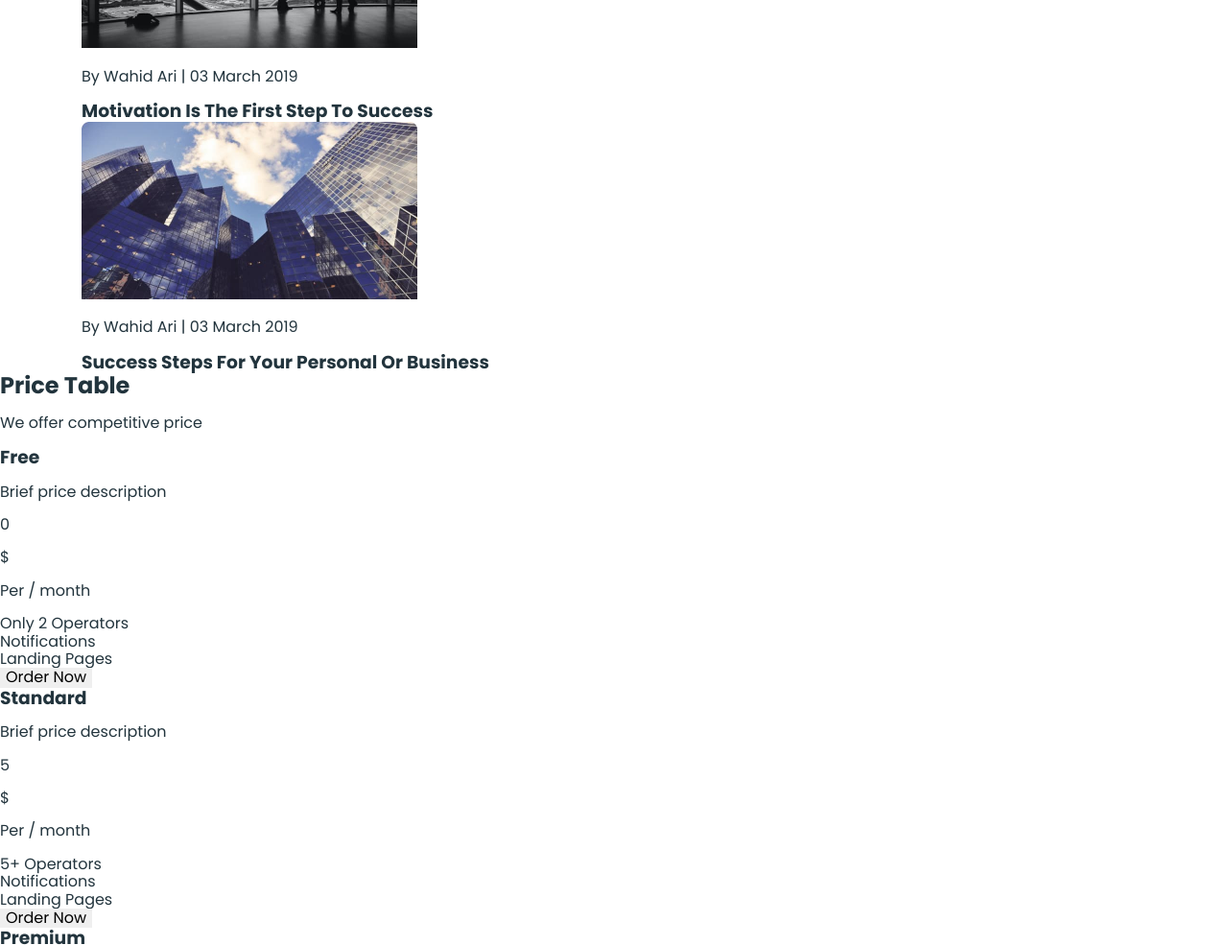
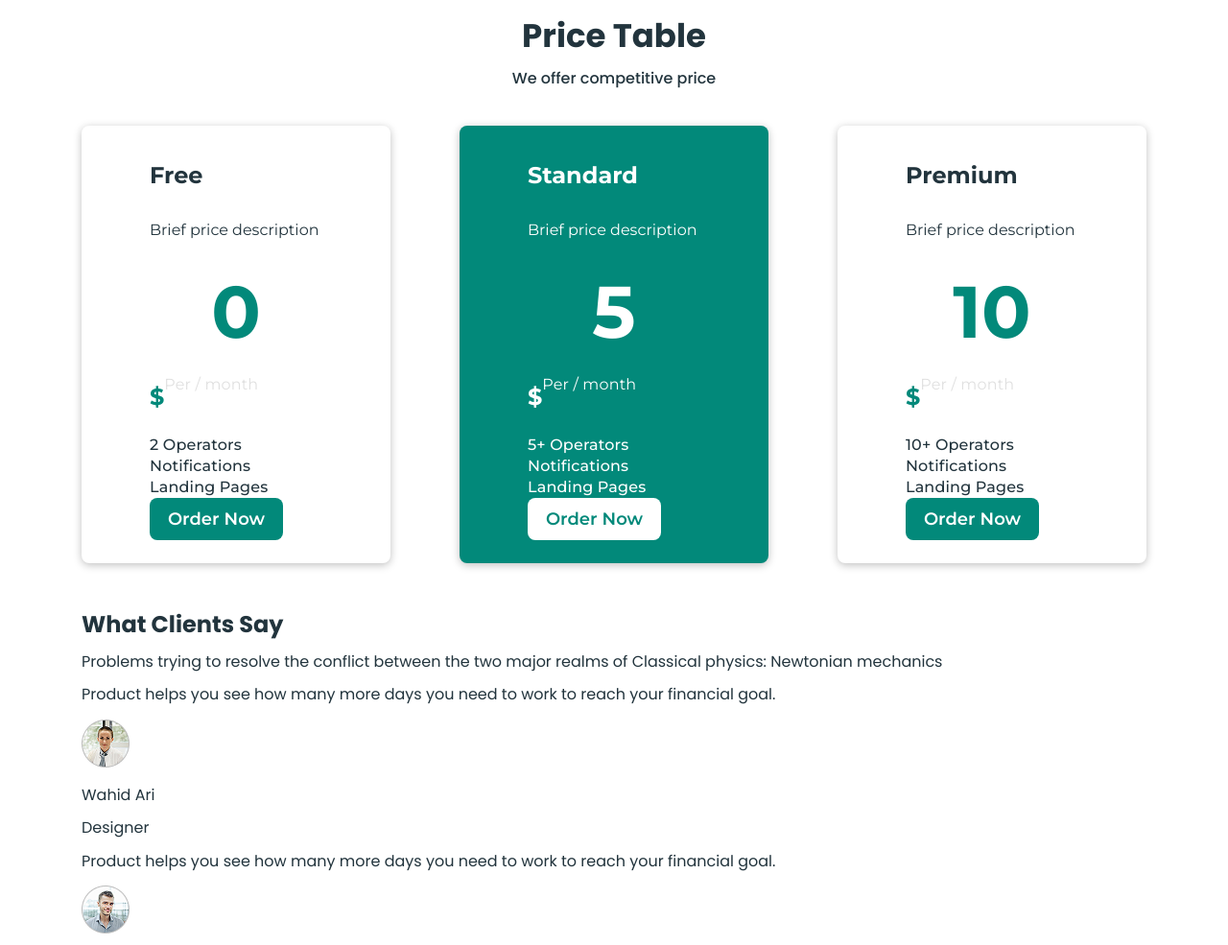
Before and after one commit to nadiia-arshynova/Business-promotion, a plain HTML site: page index.html in a window 1280 px wide. Shown: the part 4103-5088 px from the top of the page at 96% size. Drawn offline with nearby package versions, Linux system fonts and the light colour scheme.

Commit message:
more styles

```diff
--- a/css/styles.css
+++ b/css/styles.css
@@ -424,16 +424,197 @@ line-height: 1.625;
 margin-bottom: 40px;
 max-width: 465px;
 }
+
 .strategies-list {
+    display: flex;
+  flex-wrap: wrap;
+  gap: 30px;
+  justify-content: center;
+  list-style: none;
+  margin: 0;
+  padding: 0;
+}
+.strategies-list-item {
+     width: calc((100% - 72px) / 3);
+  background-color: #fff;
+
+  display: flex;
+  flex-direction: column;
+  align-items: center;
+}
+
+.strategies-img {
+    border-radius: 8px 8px 0 0;
+}
+.strategies-item-wrap {
+background-color: #fff;
+border: 1px solid #dedede;
+border-radius: 0 0 8px 8px;
 
 }
-.strategies-list-item {
-}
-.strategies-item-wrap {
-}
 .strategies-item-text {
+    font-weight: 400;
+font-size: 16px;
+line-height: 1.75;
+padding: 24px 24px 0 24px;
 }
 .author {
+    font-weight: 700;
+    font-size: 16px;
+line-height: 1.75;
 }
 .strategies-item-title {
+    font-weight: 700;
+font-size: 24px;
+line-height: 1.7;
+padding: 0 27px 40px;
 }
+
+.prices {
+    padding: 21px 0 50px;
+}
+
+.prices-container {
+}
+.prices-title {
+    font-weight: 700;
+    font-size: 34px;
+    color: #22343d;
+    text-align: center;
+    margin-bottom: 10px;
+}
+.prices-text {
+    font-family: "Poppins", sans-serif;
+    font-weight: 500;
+    font-size: 16px;
+    color: #22343d;
+    text-align: center;
+    margin-bottom: 40px;
+}
+.prices-list {
+    display: flex;
+    gap: 72px;
+}
+.prices-item {
+    border-radius: 8px;
+    width: 322px;
+    height: 456px;
+    box-shadow: 0 2px 8px 0 rgba(0, 0, 0, 0.25);
+    background: #fff;
+    width: calc((100% - 72px * 2)/3);
+    padding: 32px 71px;
+}
+
+.prices-item:nth-child(2) {
+    box-shadow: 0 2px 8px 0 rgba(0, 0, 0, 0.25);
+    background: #02897a;
+}
+
+.prices-item-title {
+    font-family: "Montserrat", sans-serif;
+    font-weight: 700;
+    font-size: 24px;
+    color: #22343d;
+    line-height: 1.7;
+}
+.prices-item-text {
+    font-family: "Montserrat", sans-serif;
+    font-weight: 400;
+    font-size: 16px;
+    color: #22343d;
+    line-height: 2.5;
+    color: #22343d;
+}
+.prices-item-wrap {
+}
+.prices-number {
+    font-family: "Montserrat", sans-serif;
+    font-weight: 700;
+    font-size: 76px;
+    color: #02897a;
+    line-height: 1.3;
+    letter-spacing: 0em;
+    text-align: center;
+}
+.prices-number-wrap {
+    display: flex;
+}
+.prices-sign {
+    font-family: "Montserrat", sans-serif;
+    font-weight: 700;
+    font-size: 24px;
+    color: #02897a;
+    line-height: 1.25;
+    letter-spacing: 0em;
+}
+.prices-period {
+    font-family: "Montserrat", sans-serif;
+    font-weight: 400;
+    font-size: 16px;
+    color: #22343d;
+    line-height: 1.1875;
+    letter-spacing: 0.01em;
+    color: #e0e0e0;
+}
+.prices-item-adv {
+    font-family: "Montserrat", sans-serif;
+    font-weight: 500;
+    font-size: 16px;
+    line-height: 1.38;
+    letter-spacing: 0.01em;
+}
+.item-operators,
+.item-notify,
+.item-landing {
+    font-family: "Montserrat", sans-serif;
+    font-weight: 500;
+    font-size: 16px;
+    line-height: 1.375;
+    letter-spacing: 0.01em;
+    color: #22343d;
+}
+.prices-btn {
+    border-radius: 8px;
+    width: 139px;
+    height: 44px;
+    background: #02897a;
+    font-family: "Montserrat", sans-serif;
+    font-weight: 600;
+    font-size: 18px;
+    color: #fff;
+}
+
+.prices-btn:hover,
+.prices-btn:focus {
+    color: #02897a;
+    background: #fff;
+    border: 2px dashed #02897a;
+}
+
+.standard {
+    color: #fff;
+}
+.standard-btn {
+     color: #02897a;
+    background: #fff;
+}
+.reviews {
+}
+.reviews-container {
+}
+.reviews-title {
+}
+.reviews-text {
+}
+.reviews-list {
+}
+.reviews-list-item {
+}
+.reviews-item-text {
+}
+.reviews-img {
+}
+.reviews-item-name {
+}
+.reviews-item-profession {
+}
--- a/index.html
+++ b/index.html
@@ -242,7 +242,7 @@
         </p>
         <ul class="strategies-list">
           <li class="strategies-list-item">
-            <img
+            <img class="strategies-img"
               src="./images/strategies1.jpg"
               alt="positive thinking"
               width="350"
@@ -254,7 +254,7 @@
             </div>
           </li>
           <li class="strategies-list-item">
-            <img
+            <img class="strategies-img"
               src="./images/strategies2.jpg"
               alt="motivation"
               width="350"
@@ -266,7 +266,7 @@
             </div>
           </li>
           <li class="strategies-list-item">
-            <img
+            <img class="strategies-img"
               src="./images/strategies3.jpg"
               alt="success"
               width="350"
@@ -281,102 +281,120 @@
         </div>
       </section>
 
-      <section>
-        <h2>Price Table</h2>
-        <p>We offer competitive price</p>
-        <ul>
-          <li>
-            <h3>Free</h3>
-            <p>Brief price description</p>
-            <p>0</p>
-            <p>$</p>
-            <p>Per / month</p>
+      <section class="prices">
+        <div class="container prices-container">
+        <h2 class="prices-title">Price Table</h2>
+        <p class="prices-text">We offer competitive price</p>
+        <ul class="prices-list">
+          <li class="prices-item">
+            <h3 class="prices-item-title">Free</h3>
+            <p class="prices-item-text">Brief price description</p>
+            <div class="prices-item-wrap">
+            <h4 class="prices-number">0</h4>
+            <div class="prices-number-wrap">
+            <p class="prices-sign">$</p>
+            <p class="prices-period">Per / month</p>
+            </div>
+            </div>
             <ul>
-            <li>Only 2 Operators</li>
-            <li>Notifications</li>
-            <li>Landing Pages</li>
+            <li class="prices-item-adv"><h5 class="item-operators">2 Operators</h5></li>
+            <li class="prices-item-adv"><h5 class="item-notify">Notifications</h5></li>
+            <li class="prices-item-adv"><h5 class="item-landing">Landing Pages</h5></li>
             </ul>
-            <button type="button">Order Now</button>
+            <button type="button" class="prices-btn">Order Now</button>
           </li>
-          <li>
-            <h3>Standard</h3>
-            <p>Brief price description</p>
-            <p>5</p>
-            <p>$</p>
-            <p>Per / month</p>
+          <li class="prices-item">
+            <h3 class="prices-item-title standard">Standard</h3>
+            <p class="prices-item-text standard">Brief price description</p>
+            <div class="prices-item-wrap">
+            <h4 class="prices-number standard">5</h4>
+            <div class="prices-number-wrap">
+            <p class="prices-sign standard">$</p>
+            <p class="prices-period standard">Per / month</p>
+            </div>
+            </div>
             <ul>
-            <li>5+ Operators</li>
-            <li>Notifications</li>
-            <li>Landing Pages</li>
+            <li class="prices-item-adv"><h5 class="item-operators standard">5+ Operators</h5></li>
+            <li class="prices-item-adv"><h5 class="item-notify standard">Notifications</h5></li>
+            <li class="prices-item-adv"><h5 class="item-landing standard">Landing Pages</h5></li>
             </ul>
-            <button type="button">Order Now</button>
+            <button type="button" class="prices-btn standard-btn">Order Now</button>
           </li>
-          <li>
-            <h3>Premium</h3>
-            <p>Brief price description</p>
-            <p>10</p>
-            <p>$</p>
-            <p>Per / month</p>
+          <li class="prices-item">
+            <h3 class="prices-item-title">Premium</h3>
+            <p class="prices-item-text">Brief price description</p>
+            <div class="prices-item-wrap">
+            <h4 class="prices-number">10</h4>
+            <div class="prices-number-wrap">
+            <p class="prices-sign">$</p>
+            <p class="prices-period">Per / month</p>
+            </div>
+            </div>
             <ul>
-            <li>10+ Operators</li>
-            <li>Notifications</li>
-            <li>Landing Pages</li>
+            <li class="prices-item-adv"><h5 class="item-operators">10+ Operators</h5></li>
+            <li class="prices-item-adv"><h5 class="item-notify">Notifications</h5></li>
+            <li class="prices-item-adv"><h5 class="item-landing">Landing Pages</h5></li>
             </ul>
-            <button type="button">Order Now</button>
+            <button type="button" class="prices-btn">Order Now</button>
           </li>
         </ul>
+        </div>
       </section>
-      <section>
-        <h2>What Clients Say</h2>
-        <p>
+
+      <section class="reviews">
+        <div class="container reviews-container">
+        <h2 class="reviews-title">What Clients Say</h2>
+        <p class="reviews-text">
           Problems trying to resolve the conflict between the two major realms
           of Classical physics: Newtonian mechanics
         </p>
-        <ul>
-          <li>
-            <p>
+        <ul class="reviews-list">
+          <li class="reviews-list-item">
+            <p class="reviews-item-text">
               Product helps you see how many more days you need to work to reach
               your financial goal.
             </p>
-            <img
+            <img class="reviews-img"
               src="./images/clients1.png"
               alt="client1"
               width="50"
               height="50"
             />
-            <p>Wahid Ari</p>
-            <p>Designer</p>
+            <p class="reviews-item-name">Wahid Ari</p>
+            <p class="reviews-item-profession">Designer</p>
           </li>
-          <li>
-            <p>
+          <li class="reviews-list-item">
+            <p class="reviews-item-text">
               Product helps you see how many more days you need to work to reach
               your financial goal.
             </p>
-            <img
+            <img class="reviews-img"
               src="./images/clients2.png"
               alt="client2"
               width="50"
               height="50"
             />
-            <p>Wahid Ari</p>
-            <p>Designer</p>
+            <p class="reviews-item-name">Wahid Ari</p>
+            <p class="reviews-item-profession">Designer</p>
           </li>
-          <li>
-            <p>
+          <li class="reviews-list-item">
+            <p class="reviews-item-text">
               Product helps you see how many more days you need to work to reach
               your financial goal.
             </p>
-            <img
+            <img class="reviews-img"
               src="./images/clients3.png"
               alt="client3"
               width="50"
               height="50"
             />
-            <p>Wahid Ari</p>
-            <p>Designer</p>
+            <p class="reviews-item-name">Wahid Ari</p>
+            <p class="reviews-item-profession">Designer</p>
           </li>
         </ul>
+        </div>
       </section>
+
       <section>
         <h2 hidden>Promo</h2>
         <p>Join 100 Compannies who boost their business with Product</p>
```
